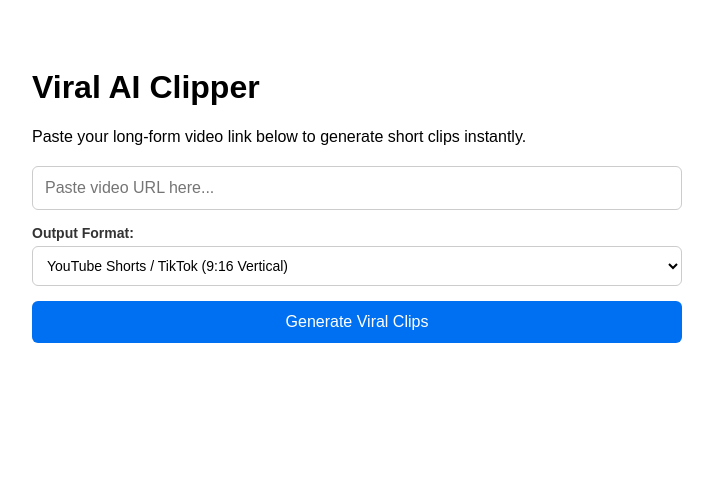
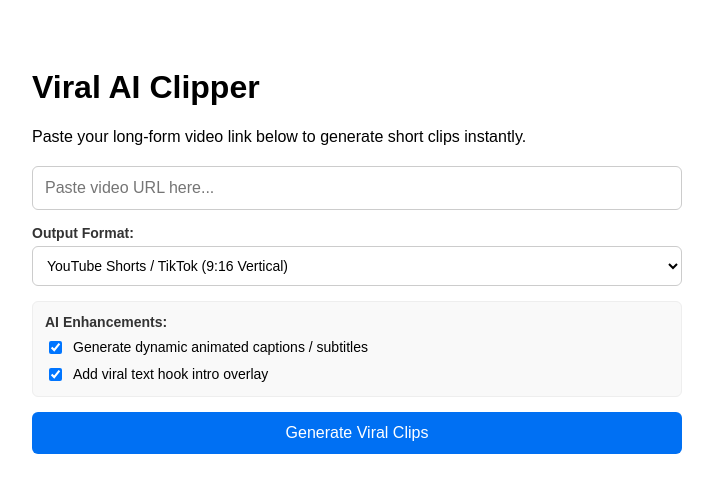
Before and after one commit to senorcoughlin/viral-ai-clipper, a Next.js app: page / in a window 1280 px wide. Shown: the top 492 px of the page, without its empty margins (283-996 px from the left). Built offline with nearby package versions, Linux system fonts and the light colour scheme.

Commit message:
Update page.jsx

```diff
--- a/app/page.jsx
+++ b/app/page.jsx
@@ -6,12 +6,13 @@ import ClipPlayer from '../components/ClipPlayer';
 export default function Home() {
   const [videoUrl, setVideoUrl] = useState('');
   const [clipFormat, setClipFormat] = useState('shorts_9_16');
+  const [autoSubtitles, setAutoSubtitles] = useState(true);
+  const [aiHook, setAiHook] = useState(true);
   const [isProcessing, setIsProcessing] = useState(false);
   const [statusMessage, setStatusMessage] = useState('');
   const [clips, setClips] = useState([]);
   const [history, setHistory] = useState([]);
 
-  // Simulated status message cycler during processing
   useEffect(() => {
     if (!isProcessing) return;
 
@@ -19,7 +20,7 @@ export default function Home() {
       'Connecting to AI transcription server...',
       'Analyzing video audio and sentiment...',
       'Detecting peak viral moments & highlights...',
-      'Rendering final 9:16 vertical crop...'
+      'Rendering final video crop & captions...'
     ];
 
     let index = 0;
@@ -46,7 +47,7 @@ export default function Home() {
         headers: {
           'Content-Type': 'application/json',
         },
-        body: JSON.stringify({ videoUrl, clipFormat }),
+        body: JSON.stringify({ videoUrl, clipFormat, autoSubtitles, aiHook }),
       });
 
       const result = await response.json();
@@ -110,6 +111,28 @@ export default function Home() {
           </select>
         </div>
 
+        <div style={{ display: 'flex', flexDirection: 'column', gap: '8px', padding: '12px', background: '#f9f9f9', borderRadius: '6px', border: '1px solid #eee' }}>
+          <label style={{ fontSize: '14px', fontWeight: 'bold', color: '#333' }}>AI Enhancements:</label>
+
+          <label style={{ display: 'flex', alignItems: 'center', gap: '8px', fontSize: '14px', cursor: 'pointer' }}>
+            <input
+              type="checkbox"
+              checked={autoSubtitles}
+              onChange={(e) => setAutoSubtitles(e.target.checked)}
+            />
+            Generate dynamic animated captions / subtitles
+          </label>
+
+          <label style={{ display: 'flex', alignItems: 'center', gap: '8px', fontSize: '14px', cursor: 'pointer' }}>
+            <input
+              type="checkbox"
+              checked={aiHook}
+              onChange={(e) => setAiHook(e.target.checked)}
+            />
+            Add viral text hook intro overlay
+          </label>
+        </div>
+
         <button
           type="submit"
           style={{ padding: '12px', fontSize: '16px', backgroundColor: '#0070f3', color: '#fff', border: 'none', borderRadius: '6px', cursor: 'pointer' }}
@@ -119,7 +142,6 @@ export default function Home() {
         </button>
       </form>
 
-      {/* Real-time Status Notification Banner */}
       {isProcessing && (
         <div style={{
           marginTop: '20px',
```
